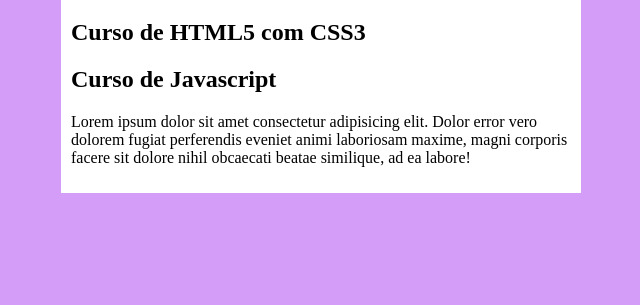
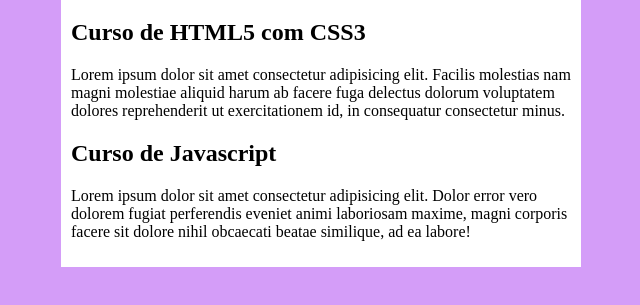
Before and after one commit to guilhermegouvea518/projeto-site, a plain HTML site: page index.html in a window 1280 px wide. Shown: the part 79-384 px from the top of the page, without its empty margins (319-959 px from the left). Drawn offline with Linux system fonts and the light colour scheme.

Commit message:
Update index.html

```diff
--- a/index.html
+++ b/index.html
@@ -13,7 +13,7 @@
         </header>
         <article>
             <h2>Curso de HTML5 com CSS3</h2>
-            <p></p>
+            <p>Lorem ipsum dolor sit amet consectetur adipisicing elit. Facilis molestias nam magni molestiae aliquid harum ab facere fuga delectus dolorum voluptatem dolores reprehenderit ut exercitationem id, in consequatur consectetur minus.</p>
         </article>
         <article>
             <h2>Curso de Javascript</h2>
```
